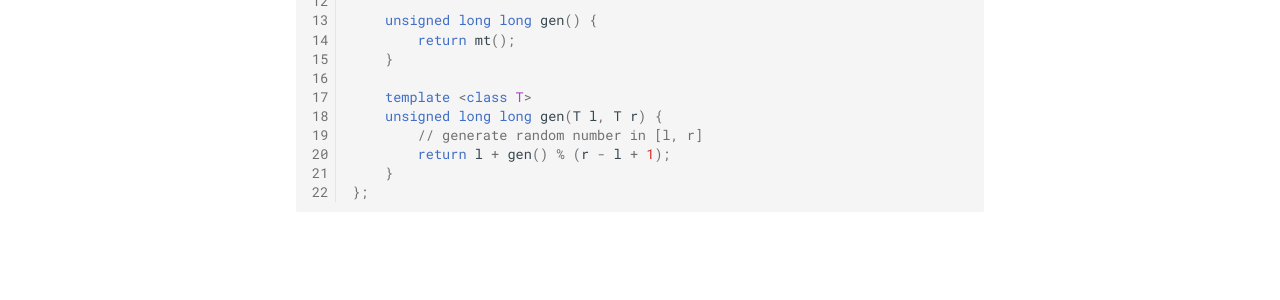
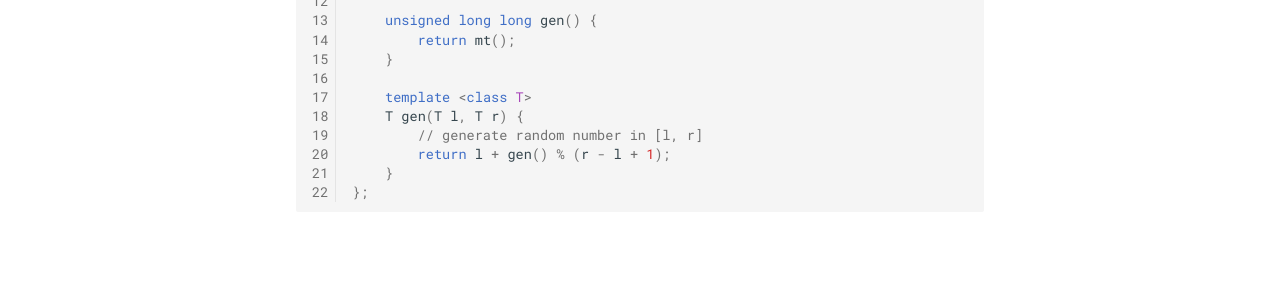
Before and after one commit to Plan88/kyopro-library, an MkDocs documentation site: the page built from docs/random/mersenne_twister.md, in a window 1280 px wide. Shown: the part 458-758 px from the top of the page. Built offline with MkDocs 1.6.1 and Material for MkDocs 9.7.7, drawn with Linux system fonts in a browser that asks for light colours.

Commit message:
fix return type

```diff
--- a/docs/random/mersenne_twister.md
+++ b/docs/random/mersenne_twister.md
@@ -17,7 +17,7 @@ struct RNG {
     }
 
     template <class T>
-    unsigned long long gen(T l, T r) {
+    T gen(T l, T r) {
         // generate random number in [l, r]
         return l + gen() % (r - l + 1);
     }
```
Also changed, not shown: docs/random/xor_shift_128.md (+1 -1 lines).
